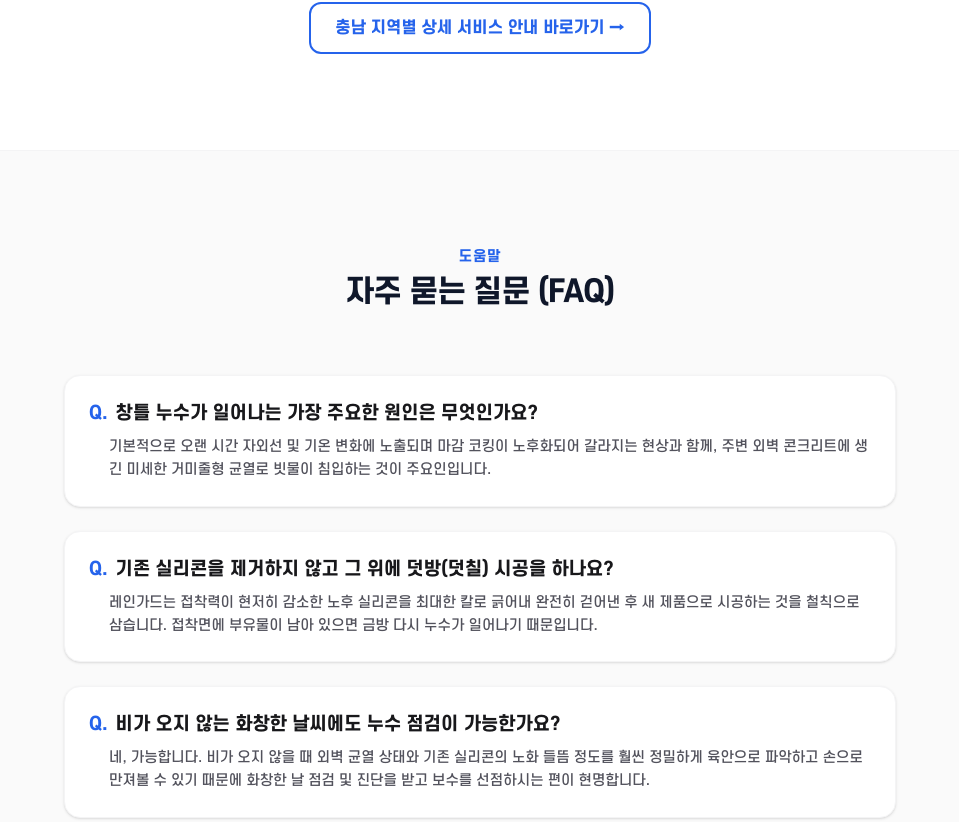
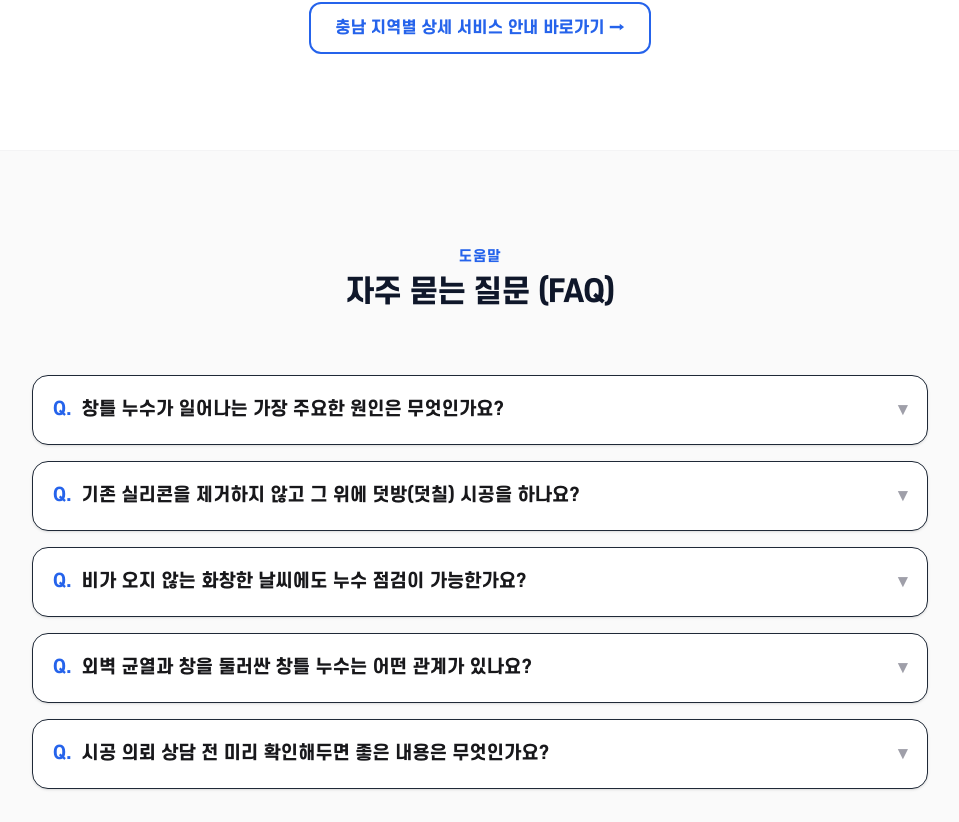
Before and after one commit to wogus5695-ctrl/Chungnam-rope-04, a Next.js app: page / in a window 1280 px wide. Shown: the part 5618-6440 px from the top of the page, without its empty margins (160-1119 px from the left). Built offline with nearby package versions, Linux system fonts and the light colour scheme.

Commit message:
feat: implement dynamic accordion fold toggle inside FAQSection

```diff
--- a/src/components/BottomSections.tsx
+++ b/src/components/BottomSections.tsx
@@ -634,7 +634,7 @@ export function RegionSection() {
   );
 }
 
-// 6. FAQ
+// 6. FAQ (상태 관리형 아코디언)
 interface FAQSectionProps {
   customFaqs?: { q: string; a: string }[];
   dynamicRegionName?: string;
@@ -642,6 +642,8 @@ interface FAQSectionProps {
 }
 
 export function FAQSection({ customFaqs, dynamicRegionName, dynamicServiceName }: FAQSectionProps) {
+  const [openIdx, setOpenIdx] = useState<number | null>(null);
+
   const defaultFaqs = [
     { q: "창틀 누수가 일어나는 가장 주요한 원인은 무엇인가요?", a: "기본적으로 오랜 시간 자외선 및 기온 변화에 노출되며 마감 코킹이 노후화되어 갈라지는 현상과 함께, 주변 외벽 콘크리트에 생긴 미세한 거미줄형 균열로 빗물이 침입하는 것이 주요인입니다." },
     { q: "기존 실리콘을 제거하지 않고 그 위에 덧방(덧칠) 시공을 하나요?", a: "레인가드는 접착력이 현저히 감소한 노후 실리콘을 최대한 칼로 긁어내 완전히 걷어낸 후 새 제품으로 시공하는 것을 철칙으로 삼습니다. 접착면에 부유물이 남아 있으면 금방 다시 누수가 일어나기 때문입니다." },
@@ -653,7 +655,7 @@ export function FAQSection({ customFaqs, dynamicRegionName, dynamicServiceName }
   const hasDynamic = !!(dynamicRegionName && dynamicServiceName);
   let displayFaqs = customFaqs && customFaqs.length > 0 ? [...customFaqs] : [...defaultFaqs];
 
-  // 동적 키워드 페이지일 경우 2번째(인덱스 1 또는 2) 항목에 신규 질문 주입
+  // 동적 키워드 페이지일 경우 3번째(인덱스 2) 자리에 질문 주입
   if (hasDynamic) {
     const isCocking = ["창틀코킹", "창틀실리콘", "샷시실리콘"].includes(dynamicServiceName);
     const newQuestion = isCocking
@@ -666,28 +668,67 @@ export function FAQSection({ customFaqs, dynamicRegionName, dynamicServiceName }
           a: "누수가 발생하는 날의 바람 방향과 물자국 위치를 확인하고, 외벽 균열과 창틀 접합부, 기존 실리콘의 손상 상태를 함께 점검합니다. 실내 흔적과 외부 상태를 비교해 실제 빗물 유입 가능성이 높은 부위와 필요한 보수 범위를 판단합니다."
         };
 
-    // 기존에 인덱스 2(3번째) 자리에 주입 (2번째 또는 3번째 조건 충족)
     displayFaqs.splice(2, 0, newQuestion);
   }
 
+  const toggleFaq = (idx: number) => {
+    setOpenIdx(openIdx === idx ? null : idx);
+  };
+
   return (
-    <section id="faq" className="py-16 sm:py-24 bg-zinc-50 border-b border-zinc-100">
-      <div className="max-w-4xl mx-auto px-4 sm:px-6 lg:px-8">
-        <div className="text-center mb-12 sm:mb-16">
+    <section id="faq" className="py-12 sm:py-24 bg-zinc-50 border-b border-zinc-100 px-4 sm:px-6 lg:px-8">
+      <div className="max-w-4xl mx-auto">
+        <div className="text-center mb-8 sm:mb-16">
           <h2 className="text-sm font-bold text-brand-accent tracking-wider uppercase mb-2">도움말</h2>
           <p className="text-2xl sm:text-3xl font-black text-brand-primary tracking-tight">자주 묻는 질문 (FAQ)</p>
         </div>
 
-        <div className="space-y-6">
-          {displayFaqs.map((faq, i) => (
-            <div key={i} className="p-6 bg-white border border-zinc-100 rounded-2xl shadow-sm">
-              <h3 className="text-base sm:text-lg font-bold text-zinc-900 mb-2 flex items-start gap-2">
-                <span className="text-brand-accent font-black">Q.</span>
-                <span>{faq.q}</span>
-              </h3>
-              <p className="text-sm text-zinc-600 leading-relaxed pl-5 whitespace-pre-line">{faq.a}</p>
-            </div>
-          ))}
+        <div className="space-y-3 sm:space-y-4">
+          {displayFaqs.map((faq, i) => {
+            const isOpen = openIdx === i;
+            return (
+              <div
+                key={i}
+                className="bg-white border border-zinc-150 rounded-[12px] sm:rounded-2xl shadow-sm overflow-hidden"
+              >
+                {/* 질문 토글 버튼 */}
+                <button
+                  type="button"
+                  onClick={() => toggleFaq(i)}
+                  aria-expanded={isOpen}
+                  aria-controls={`faq-answer-${i}`}
+                  className="w-full text-left p-4 sm:p-5 hover:bg-zinc-50/50 transition-colors focus:outline-none focus:ring-2 focus:ring-brand-accent/40 focus:ring-inset flex justify-between items-center gap-4 group"
+                >
+                  <h3 className="text-[15px] sm:text-lg font-bold text-zinc-900 flex items-start gap-2.5 leading-tight sm:leading-snug pr-4">
+                    <span className="text-brand-accent font-black select-none">Q.</span>
+                    <span className="group-hover:text-brand-accent transition-colors">{faq.q}</span>
+                  </h3>
+                  {/* Chevron 아이콘 */}
+                  <span
+                    className={`text-zinc-400 group-hover:text-brand-accent transition-transform duration-300 font-extrabold text-[15px] sm:text-lg select-none shrink-0 ${
+                      isOpen ? "rotate-180" : ""
+                    } motion-reduce:transition-none`}
+                  >
+                    &#9662;
+                  </span>
+                </button>
+
+                {/* 답변 콘텐츠 영역 (짧은 아코디언 슬라이드 전환) */}
+                <div
+                  id={`faq-answer-${i}`}
+                  className={`transition-all duration-[250ms] ease-in-out ${
+                    isOpen ? "max-h-[500px] border-t border-zinc-100" : "max-h-0 pointer-events-none"
+                  } overflow-hidden motion-reduce:transition-none`}
+                >
+                  <div className="p-4 sm:p-5 bg-zinc-50/30">
+                    <p className="text-[14px] sm:text-base text-zinc-600 leading-relaxed pl-5 whitespace-pre-line font-medium">
+                      {faq.a}
+                    </p>
+                  </div>
+                </div>
+              </div>
+            );
+          })}
         </div>
       </div>
     </section>
```
